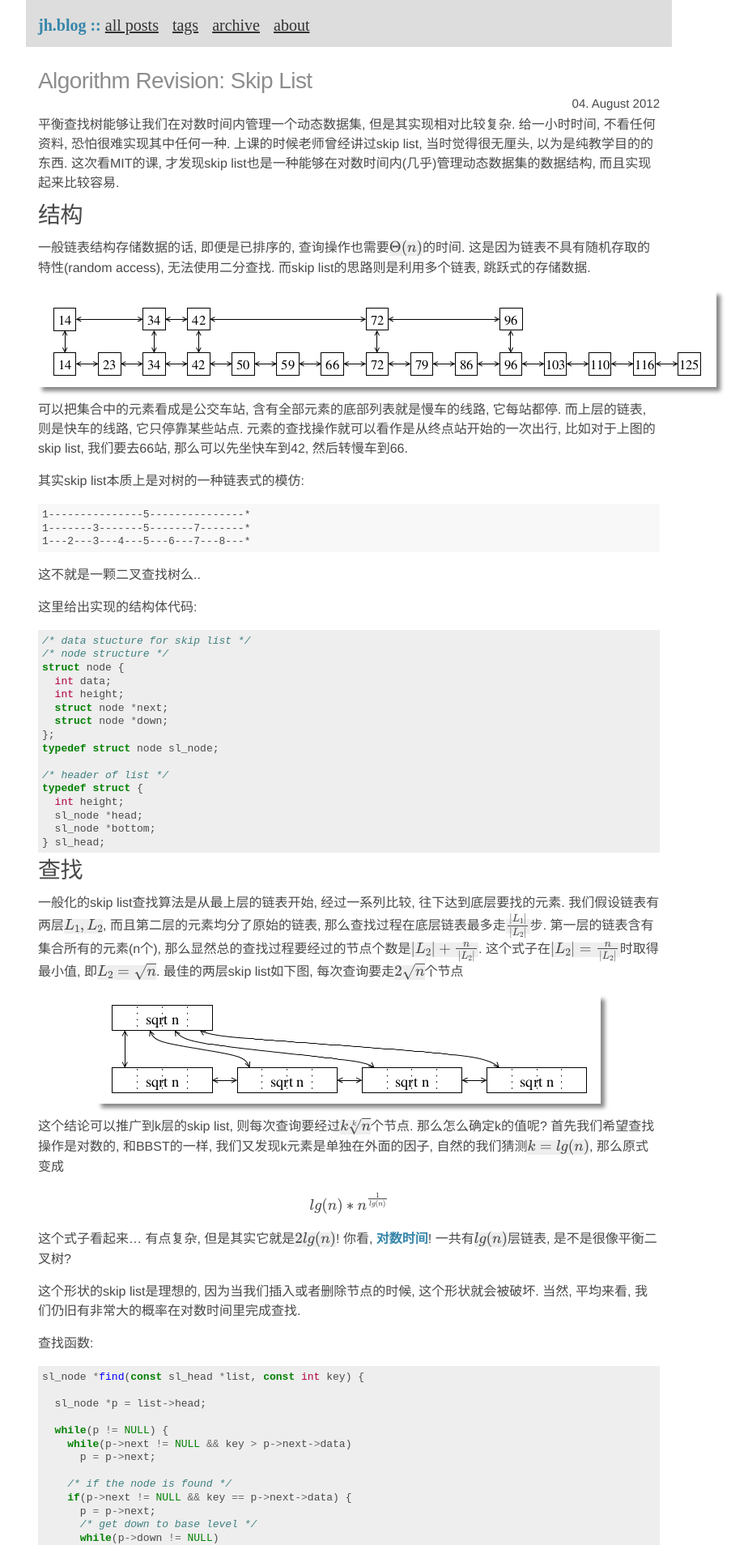
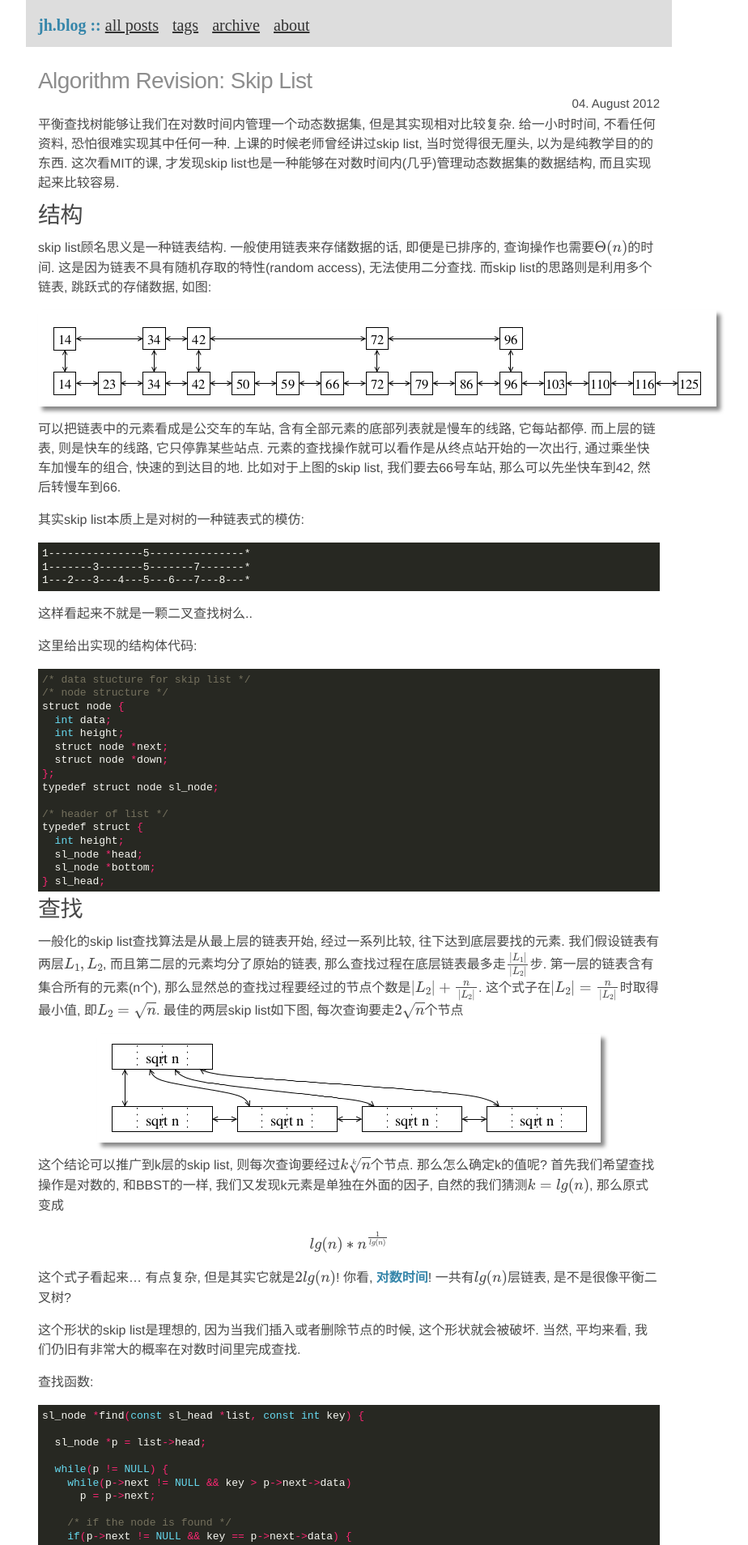
Before and after one commit to darkjh/darkjh.github.com, a Jekyll site: the page built from _posts/2012-08-04-algorithm-revision-skip-list.md, in a window 1280 px wide. Shown: the top 1908 px of the page at 81% size, without its empty margins (209-1133 px from the left). Built offline with Jekyll 4.4.1, drawn with Linux system fonts in a browser that asks for light colours; some web fonts are replaced; Markdown is read by kramdown in place of the engine named in the settings; formulas are drawn with MathJax 3; comment, search, counter and statistics services are not loaded.

Commit message:
code highlight

```diff
--- a/_layouts/default.html
+++ b/_layouts/default.html
@@ -6,7 +6,7 @@
         <title>{{ page.title }}</title>
         <link rel="stylesheet" href="/asset/reset.css" />
         <link rel="stylesheet" href="/asset/main.css" />
-        <link rel="stylesheet" href="/asset/highlight.css" />
+        <link rel="stylesheet" href="/asset/pygments.css" />
 
 	<!-- google web fonts api links -->
 	<link href='http://fonts.googleapis.com/css?family=Marmelad' rel='stylesheet' type='text/css'>
--- a/_posts/2012-08-04-algorithm-revision-skip-list.md
+++ b/_posts/2012-08-04-algorithm-revision-skip-list.md
@@ -9,11 +9,11 @@ tags: [algorithm, learning notes]
 
 ## 结构 ##
 
-一般链表结构存储数据的话, 即便是已排序的, 查询操作也需要`\(\Theta(n)\)`的时间. 这是因为链表不具有随机存取的特性(random access), 无法使用二分查找. 而skip list的思路则是利用多个链表, 跳跃式的存储数据.
+skip list顾名思义是一种链表结构. 一般使用链表来存储数据的话, 即便是已排序的, 查询操作也需要`\(\Theta(n)\)`的时间. 这是因为链表不具有随机存取的特性(random access), 无法使用二分查找. 而skip list的思路则是利用多个链表, 跳跃式的存储数据, 如图:
 
 ![](/images/2012-08/Skip-list-1.png)
 
-可以把集合中的元素看成是公交车站, 含有全部元素的底部列表就是慢车的线路, 它每站都停. 而上层的链表, 则是快车的线路, 它只停靠某些站点. 元素的查找操作就可以看作是从终点站开始的一次出行, 比如对于上图的skip list, 我们要去66站, 那么可以先坐快车到42, 然后转慢车到66.
+可以把链表中的元素看成是公交车的车站, 含有全部元素的底部列表就是慢车的线路, 它每站都停. 而上层的链表, 则是快车的线路, 它只停靠某些站点. 元素的查找操作就可以看作是从终点站开始的一次出行, 通过乘坐快车加慢车的组合, 快速的到达目的地. 比如对于上图的skip list, 我们要去66号车站, 那么可以先坐快车到42, 然后转慢车到66.
 
 其实skip list本质上是对树的一种链表式的模仿:
 
@@ -21,11 +21,11 @@ tags: [algorithm, learning notes]
     1-------3-------5-------7-------*
     1---2---3---4---5---6---7---8---*
 
-这不就是一颗二叉查找树么..
+这样看起来不就是一颗二叉查找树么..
 
 这里给出实现的结构体代码:
 
-{% highlight c %}
+{% highlight java %}
 /* data stucture for skip list */
 /* node structure */
 struct node {
@@ -59,7 +59,7 @@ typedef struct {
 这个形状的skip list是理想的, 因为当我们插入或者删除节点的时候, 这个形状就会被破坏. 当然, 平均来看, 我们仍旧有非常大的概率在对数时间里完成查找.
 
 查找函数:
-{% highlight c %}
+{% highlight java %}
 sl_node *find(const sl_head *list, const int key) {
 
   sl_node *p = list->head;
@@ -106,7 +106,7 @@ sl_node *find(const sl_head *list, const int key) {
 
 插入和删除的代码:
 
-{% highlight c %}
+{% highlight java %}
 /* insert into a skip list */
 /* bottom up approach */
 int insert(sl_head *list, int key) {
--- a/asset/main.css
+++ b/asset/main.css
@@ -33,11 +33,11 @@ time {
 
 code {
     font-family: monospace;
-   background-color: #eee;
+/*    background-color: #eee;*/
 }
 
 pre > code {
-    background-color: transparent;
+/*    background-color: transparent; */
 }
 
 pre {
@@ -45,7 +45,7 @@ pre {
     line-height: 1.2em;
     padding: 5px;
     font-style:normal;
-    background-color: #eee;
+/*    background-color: #eee;*/
 }
 
 strong {
--- /dev/null
+++ b/asset/pygments.css
@@ -0,0 +1,60 @@
+.highlight .hll { background-color: #49483e }
+.highlight  { background: #272822; color: #f8f8f2 }
+.highlight .c { color: #75715e } /* Comment */
+.highlight .err { color: #960050; background-color: #1e0010 } /* Error */
+.highlight .k { color: #66d9ef } /* Keyword */
+.highlight .l { color: #ae81ff } /* Literal */
+.highlight .n { color: #f8f8f2 } /* Name */
+.highlight .o { color: #f92672 } /* Operator */
+.highlight .p { color: #f8f8f2 } /* Punctuation */
+.highlight .cm { color: #75715e } /* Comment.Multiline */
+.highlight .cp { color: #75715e } /* Comment.Preproc */
+.highlight .c1 { color: #75715e } /* Comment.Single */
+.highlight .cs { color: #75715e } /* Comment.Special */
+.highlight .ge { font-style: italic } /* Generic.Emph */
+.highlight .gs { font-weight: bold } /* Generic.Strong */
+.highlight .kc { color: #66d9ef } /* Keyword.Constant */
+.highlight .kd { color: #66d9ef } /* Keyword.Declaration */
+.highlight .kn { color: #f92672 } /* Keyword.Namespace */
+.highlight .kp { color: #66d9ef } /* Keyword.Pseudo */
+.highlight .kr { color: #66d9ef } /* Keyword.Reserved */
+.highlight .kt { color: #66d9ef } /* Keyword.Type */
+.highlight .ld { color: #e6db74 } /* Literal.Date */
+.highlight .m { color: #ae81ff } /* Literal.Number */
+.highlight .s { color: #e6db74 } /* Literal.String */
+.highlight .na { color: #a6e22e } /* Name.Attribute */
+.highlight .nb { color: #f8f8f2 } /* Name.Builtin */
+.highlight .nc { color: #a6e22e } /* Name.Class */
+.highlight .no { color: #66d9ef } /* Name.Constant */
+.highlight .nd { color: #a6e22e } /* Name.Decorator */
+.highlight .ni { color: #f8f8f2 } /* Name.Entity */
+.highlight .ne { color: #a6e22e } /* Name.Exception */
+.highlight .nf { color: #a6e22e } /* Name.Function */
+.highlight .nl { color: #f8f8f2 } /* Name.Label */
+.highlight .nn { color: #f8f8f2 } /* Name.Namespace */
+.highlight .nx { color: #a6e22e } /* Name.Other */
+.highlight .py { color: #f8f8f2 } /* Name.Property */
+.highlight .nt { color: #f92672 } /* Name.Tag */
+.highlight .nv { color: #f8f8f2 } /* Name.Variable */
+.highlight .ow { color: #f92672 } /* Operator.Word */
+.highlight .w { color: #f8f8f2 } /* Text.Whitespace */
+.highlight .mf { color: #ae81ff } /* Literal.Number.Float */
+.highlight .mh { color: #ae81ff } /* Literal.Number.Hex */
+.highlight .mi { color: #ae81ff } /* Literal.Number.Integer */
+.highlight .mo { color: #ae81ff } /* Literal.Number.Oct */
+.highlight .sb { color: #e6db74 } /* Literal.String.Backtick */
+.highlight .sc { color: #e6db74 } /* Literal.String.Char */
+.highlight .sd { color: #e6db74 } /* Literal.String.Doc */
+.highlight .s2 { color: #e6db74 } /* Literal.String.Double */
+.highlight .se { color: #ae81ff } /* Literal.String.Escape */
+.highlight .sh { color: #e6db74 } /* Literal.String.Heredoc */
+.highlight .si { color: #e6db74 } /* Literal.String.Interpol */
+.highlight .sx { color: #e6db74 } /* Literal.String.Other */
+.highlight .sr { color: #e6db74 } /* Literal.String.Regex */
+.highlight .s1 { color: #e6db74 } /* Literal.String.Single */
+.highlight .ss { color: #e6db74 } /* Literal.String.Symbol */
+.highlight .bp { color: #f8f8f2 } /* Name.Builtin.Pseudo */
+.highlight .vc { color: #f8f8f2 } /* Name.Variable.Class */
+.highlight .vg { color: #f8f8f2 } /* Name.Variable.Global */
+.highlight .vi { color: #f8f8f2 } /* Name.Variable.Instance */
+.highlight .il { color: #ae81ff } /* Literal.Number.Integer.Long */
```
Also changed, not shown: _posts/2012-08-17-algorithm-revision-dynamic-programming.md (added, +6 -0 lines).
